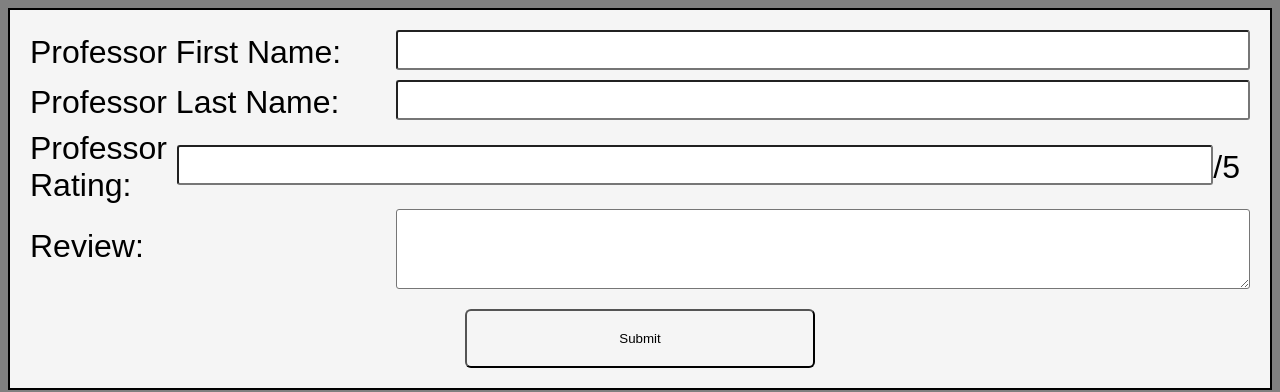
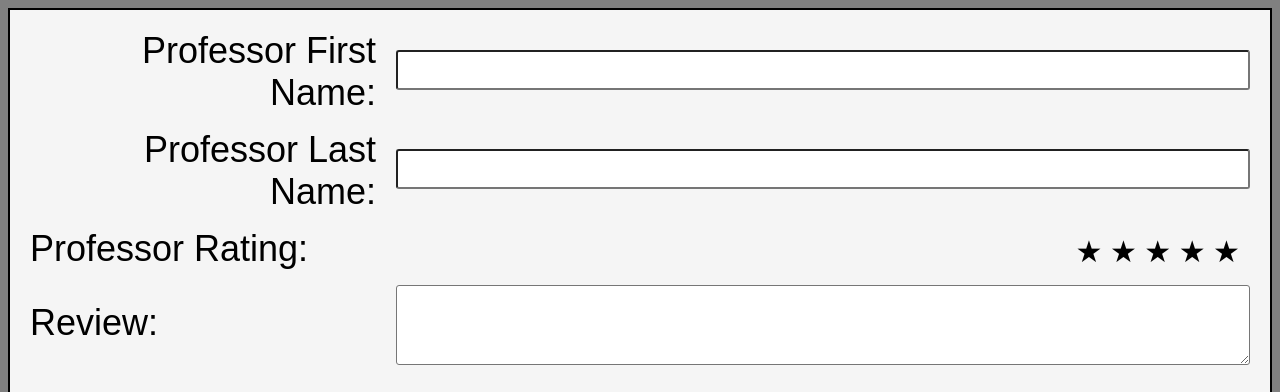
Before and after one commit to bewba/Prof-To-Pick-App, a plain HTML site: page Rate.html in a window 1280 px wide. Shown: the top 392 px of the page. Drawn offline with nearby package versions, Linux system fonts and the light colour scheme.

Commit message:
added star ratings

```diff
--- a/Rate.html
+++ b/Rate.html
@@ -18,11 +18,19 @@
                 <label for="profLName">Professor Last Name:</label>
                 <input type="text" id="profLName" name="profLName" class="profAttributes">
             </div>
+
             <div class="input-group">
                 <label for="profRating">Professor Rating:</label>
-                <input type="number" id="profRating" name="profRating" class="profAttributes">
-                <label for = "profRating">  /5</label>
+                <div class="star-rating" id="starRating" data-rating="0">
+                    <span class="star" data-value="1">&#9733;</span>
+                    <span class="star" data-value="2">&#9733;</span>
+                    <span class="star" data-value="3">&#9733;</span>
+                    <span class="star" data-value="4">&#9733;</span>
+                    <span class="star" data-value="5">&#9733;</span>
+                </div>
+                <input type="hidden" id="profRating" name="profRating" class="profAttributes">
             </div>
+
             <div class="input-group">
                 <label for="profReview">Review:</label>
                 <textarea id="profReview" name="profReview" class="profAttributes reviewInput" rows="4" cols="50"></textarea>
--- a/rateStyles.css
+++ b/rateStyles.css
@@ -13,6 +13,21 @@
     width: 70%;
     margin-bottom: 10px;
 }
+
+.input-group {
+    display: flex;
+    align-items: center;
+    justify-content: space-between; /* Align labels and inputs */
+    margin-bottom: 10px; /* Adjust margin between input groups */
+}
+
+.input-group label {
+    flex: 1;
+    text-align: right;
+    margin-right: 20px;
+    font-size: 1.2em; /* Adjust label size */
+}
+
 
 .SearchProf label,
 .SearchProf input[type="number"],
@@ -44,15 +59,18 @@
 .input-group {
     display: flex;
     align-items: center;
+    justify-content: center;
+    margin-bottom: 10px;
 }
 
 .input-group label {
-    flex: 1;
-    text-align: left;
-    margin-right: 10px;
+    width: 30%;
+    text-align: right;
+    margin-right: 20px;
 }
 
-.input-group input,
+.input-group input[type="number"],
+.input-group input[type="text"],
 .input-group textarea {
     width: 70%;
     height: 40px;
@@ -62,6 +80,10 @@
     box-sizing: border-box;
 }
 
+/* Adjust alignment for input[type="number"] specifically */
+.input-group input[type="number"] {
+    text-align: right; /* Right-align numeric input */
+}
 #profReview {
     height: 80px;
 }
@@ -176,3 +198,18 @@
 .profAttributes {
     text-align: left;
 }
+
+.star-rating {
+    display: inline-block;
+    vertical-align: middle;
+    margin-right: 10px; /* Add margin to create space between the stars and text box */
+}
+
+.star {
+    cursor: pointer;
+    font-size: 30px;
+}
+
+.star.selected {
+    color: gold;
+}
--- a/test.js
+++ b/test.js
@@ -7,3 +7,26 @@ const buttonEffect = document.addEventListener("fancyButton",printHello)
 function printHello() {
     console.log("sad")
 }
+
+const stars = document.querySelectorAll('.star');
+
+// Add click event listener to each star
+stars.forEach(star => {
+    star.addEventListener('click', () => {
+        const rating = parseInt(star.getAttribute('data-value'));
+        document.getElementById('profRating').value = rating;
+        highlightStars(rating);
+    });
+});
+
+// Function to highlight stars up to the selected rating
+function highlightStars(rating) {
+    stars.forEach(star => {
+        const value = parseInt(star.getAttribute('data-value'));
+        if (value <= rating) {
+            star.classList.add('selected');
+        } else {
+            star.classList.remove('selected');
+        }
+    });
+}
```
